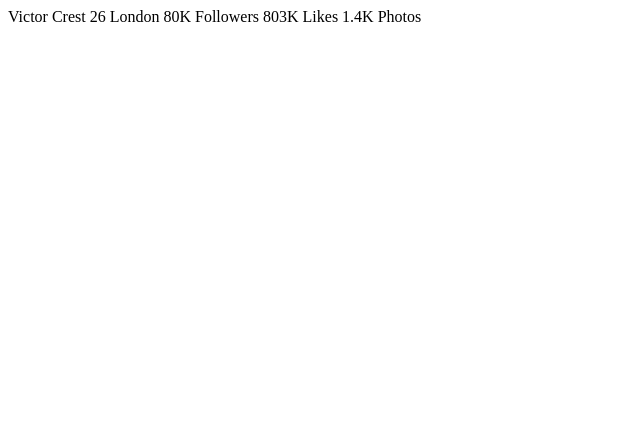
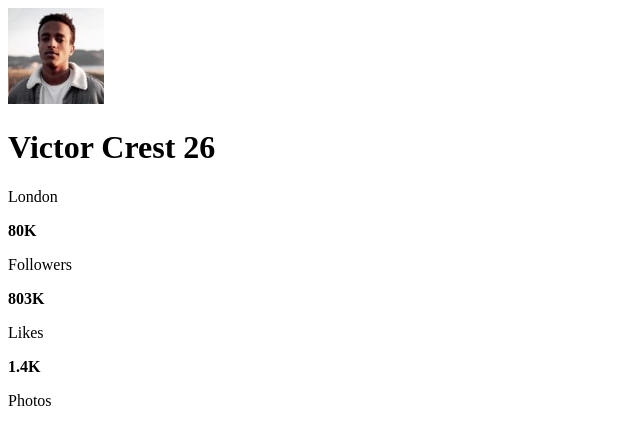
Before and after one commit to dinahbrito/profile-card-component, a plain HTML site: page index.html in a window 1280 px wide. Shown: the whole page, without its empty margins (0-640 px from the left). Drawn offline with Linux system fonts and the light colour scheme.

Commit message:
HTML containers

```diff
--- a/index.html
+++ b/index.html
@@ -12,18 +12,32 @@
 </head>
 
 <body>
-  Victor Crest
-  26
-  London
+  <main class="card">
 
-  80K
-  Followers
+    <div class="img-top"></div>
 
-  803K
-  Likes
+    <div class="body">
+      <img src="./images/image-victor.jpg" alt="Profile image of user Victor">
+      <h1>Victor Crest <span>26</span></h1>
+      <p>London</p>
+    </div>
 
-  1.4K
-  Photos
+    <div class="bottom">
+      <div class="col">
+        <p><b>80K</b></p>
+        <p>Followers</p>
+      </div>
+      <div class="col">
+        <p><b>803K</b></p>
+        <p>Likes</p>
+      </div>
+      <div class="col">
+        <p><b>1.4K</b></p>
+        <p>Photos</p>
+      </div>
+    </div>
+
+  </main>
 
 </body>
 
```
